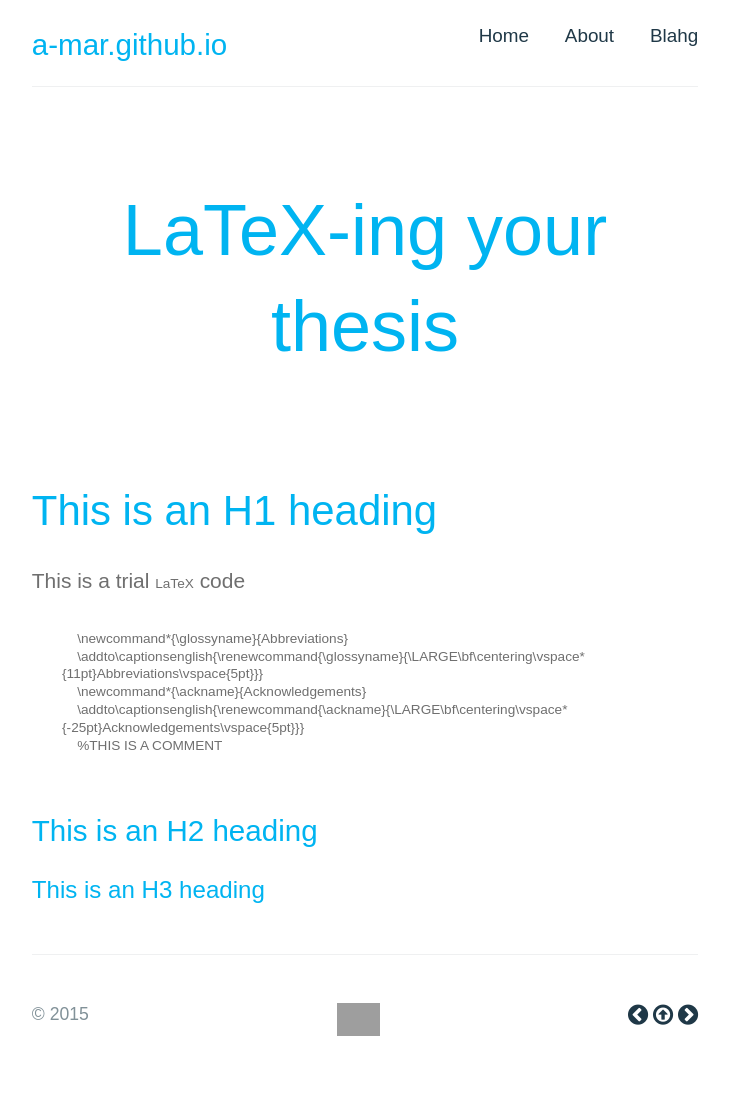
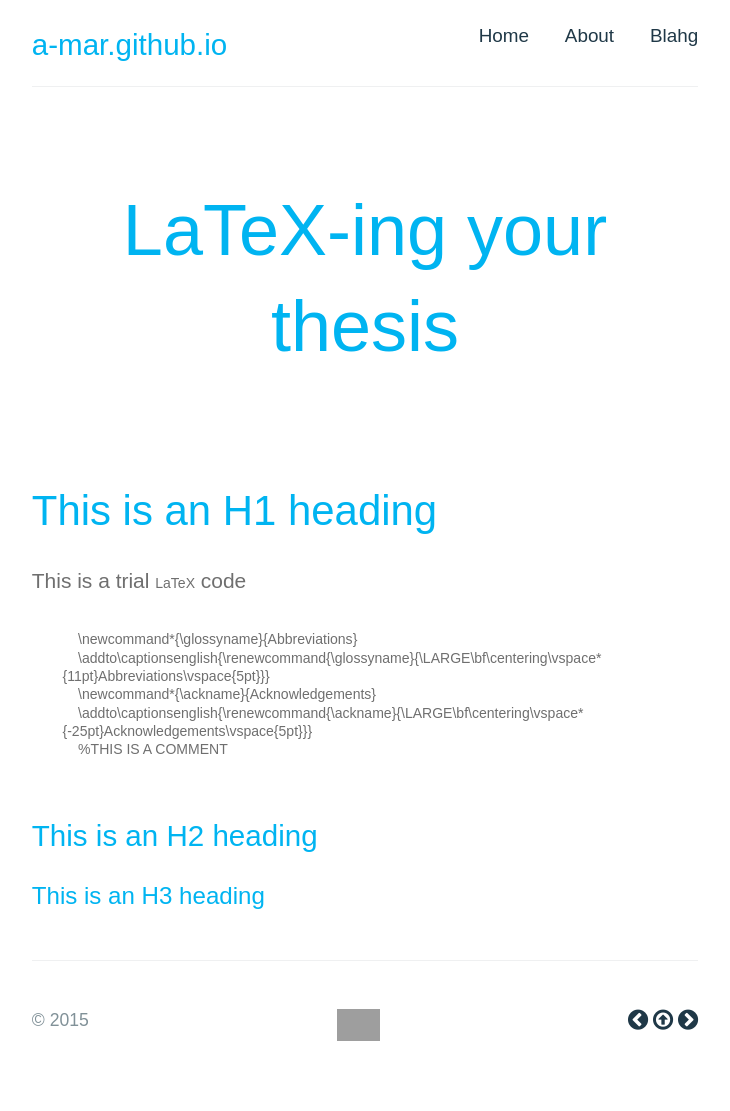
Before and after one commit to a-mar/blahg, a Jekyll site: the page built from index.html, in a window 1280 px wide. Shown: the whole page, without its empty margins (275-1005 px from the left). Built offline with Jekyll 4.4.1, drawn with Linux system fonts in a browser that asks for light colours; nearby versions of some CDN libraries; some web fonts are replaced; Markdown is read by kramdown in place of the engine named in the settings; grey boxes are pictures that could not be loaded.

Commit message:
Update asdf.css

```diff
--- a/stylesheets/asdf.css
+++ b/stylesheets/asdf.css
@@ -8,7 +8,7 @@ code,kbd,pre,samp {
   font-family: 'SrcCodeLig', sans-serif;
   overflow: auto;
   /*width: 700px;*/
-  font-size:65%;
+  font-size:67%;
   line-height:1.31;
 }
 
```
